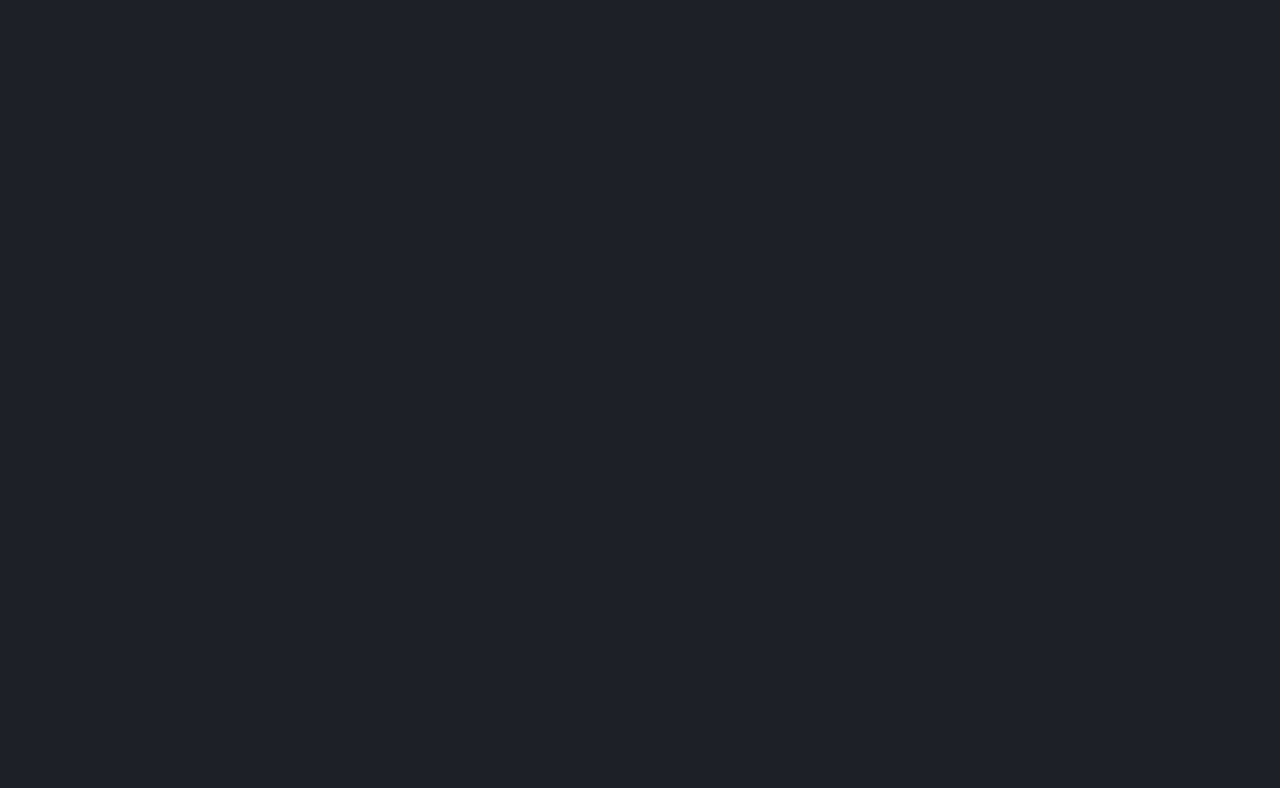
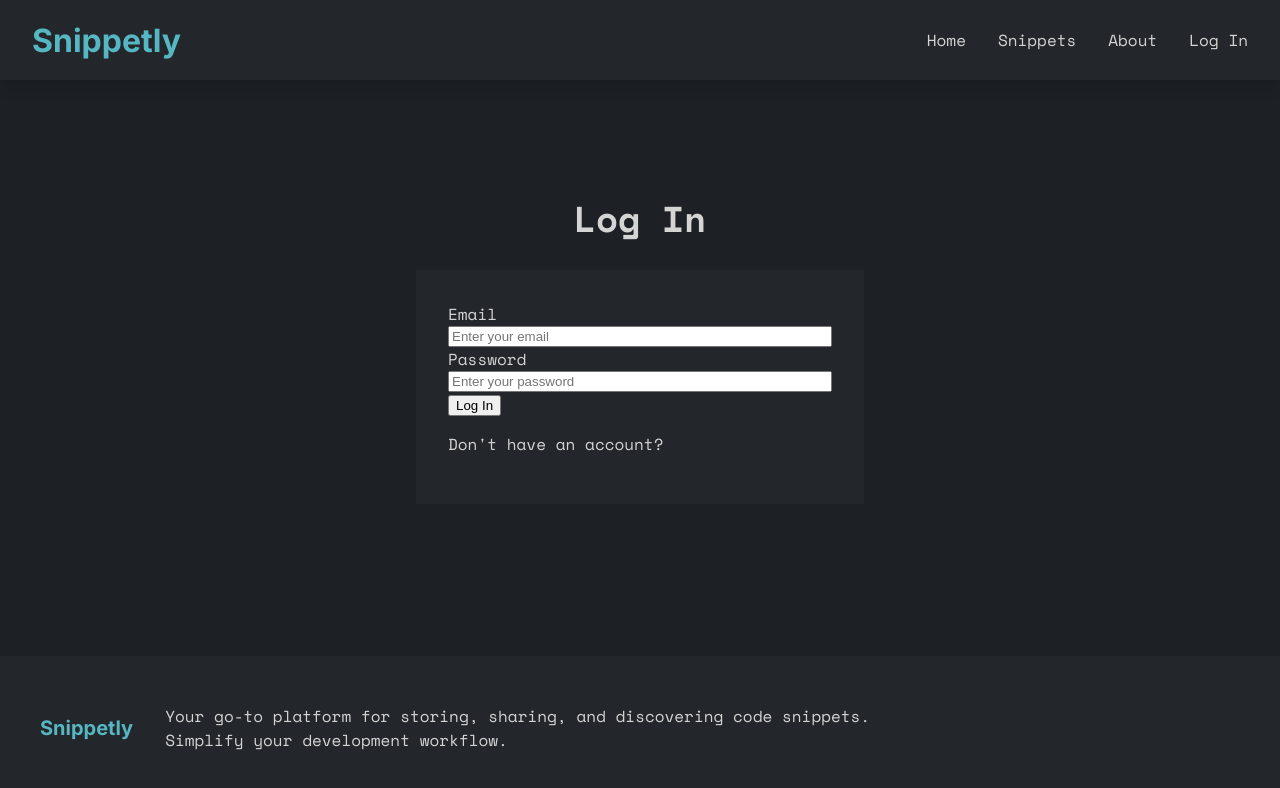
Before and after one commit to SnippetlyTeam/snippetly, a React (Vite) app in the folder frontend/: page /login in a window 1280 px wide. Before the commit this address had no page. Shown: the top 788 px of the page. Built offline with nearby package versions, Linux system fonts and the light colour scheme.

Commit message:
feat: add basic auth form and routes

```diff
--- a/frontend/src/Root.tsx
+++ b/frontend/src/Root.tsx
@@ -1,12 +1,16 @@
 import { BrowserRouter as Router, Route, Routes } from "react-router-dom";
 import App from "./App";
 import LandingPage from "./modules/LandingPage/LandingPage";
+import LogInPage from "./modules/AuthPage/LogInPage";
+import SignUpPage from "./modules/AuthPage/SignUpPage";
 
 export const Root = () => (
   <Router>
     <Routes>
       <Route path="/" element={<App />}>
         <Route index element={<LandingPage />} />
+        <Route path="login" element={<LogInPage/>} />
+        <Route path="signup" element={<SignUpPage />} />
       </Route>
     </Routes>
   </Router>
--- a/frontend/src/components/CodeEditor/CodeEditor.module.scss
+++ b/frontend/src/components/CodeEditor/CodeEditor.module.scss
@@ -11,7 +11,7 @@
   padding: 16px;
   box-sizing: border-box;
 
-  background-color: var(--footer-bg-color);
+  background-color: var(--secondary-bg-color);
 
   @include on-desktop {
     min-height: 300px;
--- a/frontend/src/components/Footer/Footer.module.scss
+++ b/frontend/src/components/Footer/Footer.module.scss
@@ -2,7 +2,7 @@
   display: flex;
   justify-content: center;
 
-  background-color: var(--footer-bg-color);
+  background-color: var(--secondary-bg-color);
   min-width: 100%;
 
   padding-block: 16px;
--- a/frontend/src/components/Navbar/Navbar.module.scss
+++ b/frontend/src/components/Navbar/Navbar.module.scss
@@ -3,7 +3,7 @@
   justify-content: space-between;
   align-items: center;
 
-  background-color: var(--footer-bg-color);
+  background-color: var(--secondary-bg-color);
   box-shadow: 0 10px 15px -3px rgba(0, 0, 0, 0.1);
   padding: 16px;
   max-height: 48px;
--- a/frontend/src/components/Navbar/Navbar.tsx
+++ b/frontend/src/components/Navbar/Navbar.tsx
@@ -41,7 +41,7 @@ const Navbar: React.FC = () => {
         </li>
         <li className={styles.listItem}>
           <NavLink
-            to='/'
+            to='/login'
             className={({ isActive }) =>
               `${styles.link} ${isActive ? styles.activeLink : ''}`
             }
--- /dev/null
+++ b/frontend/src/modules/AuthPage/AuthPage.module.scss
@@ -0,0 +1,22 @@
+.main {
+  display: flex;
+  flex-direction: column;
+  flex: 1;
+
+  justify-content: center;
+  align-items: center;
+}
+
+.form {
+  max-width: 384px;
+  width: 100%;
+  padding: 32px;
+  background-color: var(--secondary-bg-color);
+}
+
+.inputs {
+  &Item {
+    display: flex;
+    flex-direction: column;
+  }
+}
--- /dev/null
+++ b/frontend/src/modules/AuthPage/LogInPage.tsx
@@ -0,0 +1,46 @@
+import styles from './AuthPage.module.scss';
+
+const LogInPage = () => (
+  <main className={styles.main}>
+    <h2>Log In</h2>
+
+    <form action="#" className={styles.form}>
+      <div className={styles.inputs}>
+        <div className={styles.inputsItem}>
+          <label
+            htmlFor="email"
+            className={styles.inputsTitle}
+          >
+            Email
+          </label>
+          <input
+            className={styles.input}
+            id="email"
+            type="email"
+            placeholder="Enter your email"
+          />
+        </div>
+        <div className={styles.inputsItem}>
+          <label
+            htmlFor="password"
+            className={styles.inputsTitle}>
+            Password
+          </label>
+          <input
+            className={styles.input}
+            type="password"
+            id="password"
+            placeholder="Enter your password"
+          />
+        </div>
+      </div>
+
+      <button type="submit">Log In</button>
+
+      <p>Don't have an account?</p>
+
+    </form>
+  </main>
+)
+
+export default LogInPage;
--- /dev/null
+++ b/frontend/src/modules/AuthPage/SignUpPage.tsx
@@ -0,0 +1,46 @@
+import styles from './AuthPage.module.scss';
+
+const SignUpPage = () => (
+  <main className={styles.main}>
+    <h2>Sign Up</h2>
+
+    <form action="#" className={styles.form}>
+      <div className={styles.inputs}>
+        <div className={styles.inputsItem}>
+          <label
+            htmlFor="email"
+            className={styles.inputsTitle}
+          >
+            Email
+          </label>
+          <input
+            className={styles.input}
+            id="email"
+            type="email"
+            placeholder="Enter your email"
+          />
+        </div>
+        <div className={styles.inputsItem}>
+          <label
+            htmlFor="password"
+            className={styles.inputsTitle}>
+            Password
+          </label>
+          <input
+            className={styles.input}
+            type="password"
+            id="password"
+            placeholder="Create a password"
+          />
+        </div>
+      </div>
+
+      <button type="submit">Sign Up</button>
+
+      <p>Already have an account?</p>
+
+    </form>
+  </main>
+)
+
+export default SignUpPage;
--- a/frontend/src/modules/LandingPage/LandingPage.module.scss
+++ b/frontend/src/modules/LandingPage/LandingPage.module.scss
@@ -50,7 +50,7 @@
     0 4px 6px -2px rgba(0, 0, 0, 0.05);
 
   background-color: var(--color-accent);
-  color: var(--bg-color);
+  color: var(--primary-bg-color);
 
   transition: background-color 0.2s ease-out;
 
--- a/frontend/src/styles/base.scss
+++ b/frontend/src/styles/base.scss
@@ -1,5 +1,5 @@
 body {
-  background-color: var(--bg-color);
+  background-color: var(--primary-bg-color);
   color: var(--color-white);
   padding: 0;
   margin: 0;
--- a/frontend/src/styles/fonts.scss
+++ b/frontend/src/styles/fonts.scss
@@ -23,6 +23,15 @@ h1 {
   }
 }
 
+h2 {
+  font-size: 32px;
+  line-height: 1.2;
+
+  @include on-tablet {
+    font-size: 36px;
+  }
+}
+
 .buttonText {
   font-size: 14px;
   font-weight: 600;
--- a/frontend/src/styles/variables.scss
+++ b/frontend/src/styles/variables.scss
@@ -10,6 +10,6 @@ $content-padding-desktop: 40px;
   --color-accent: #56b6c2;
   --color-accent-hover: #06b6d4;
 
-  --bg-color: #1d2024;
-  --footer-bg-color: #23272b;
+  --primary-bg-color: #1d2024;
+  --secondary-bg-color: #23272b;
 }
```
